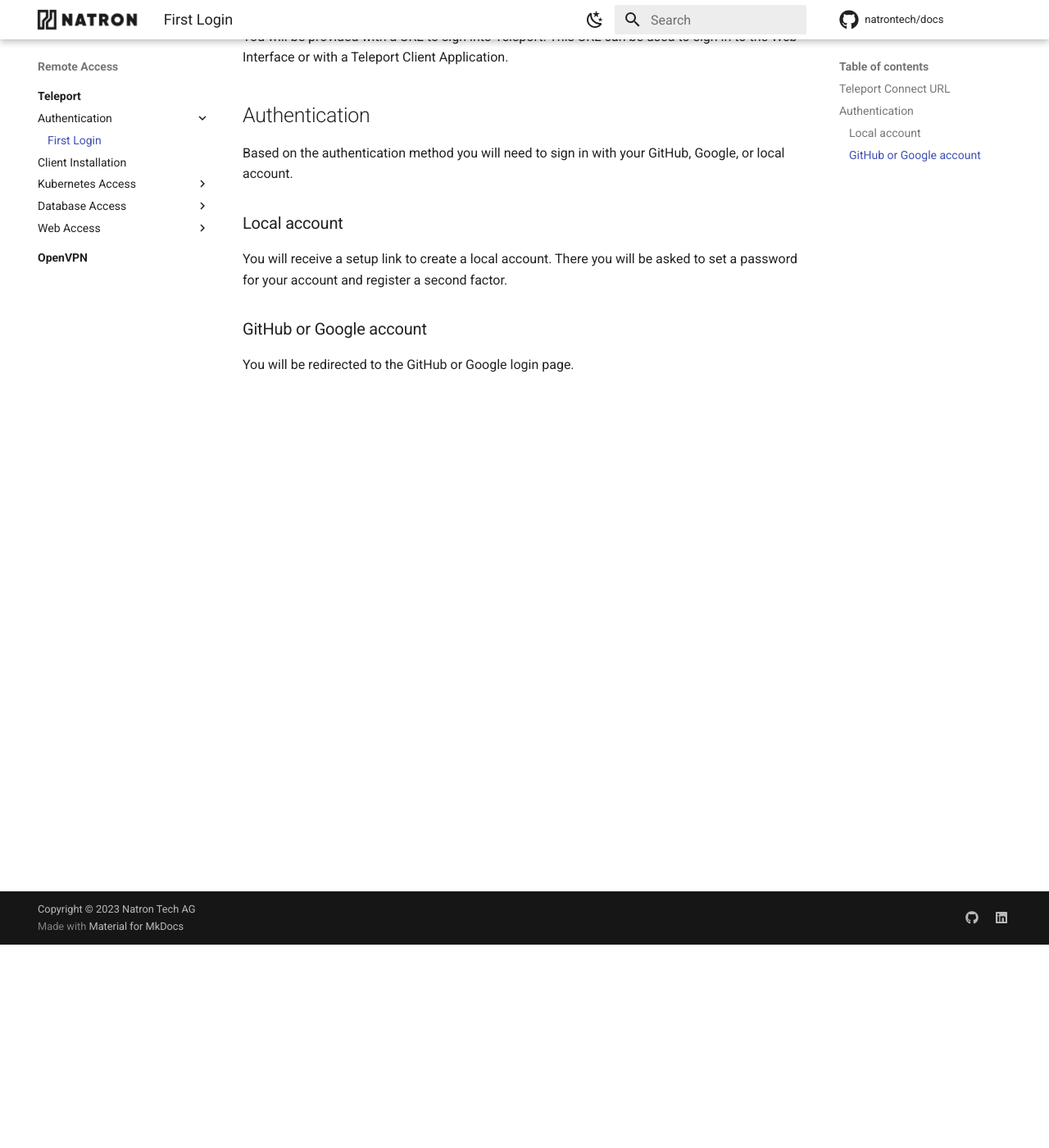
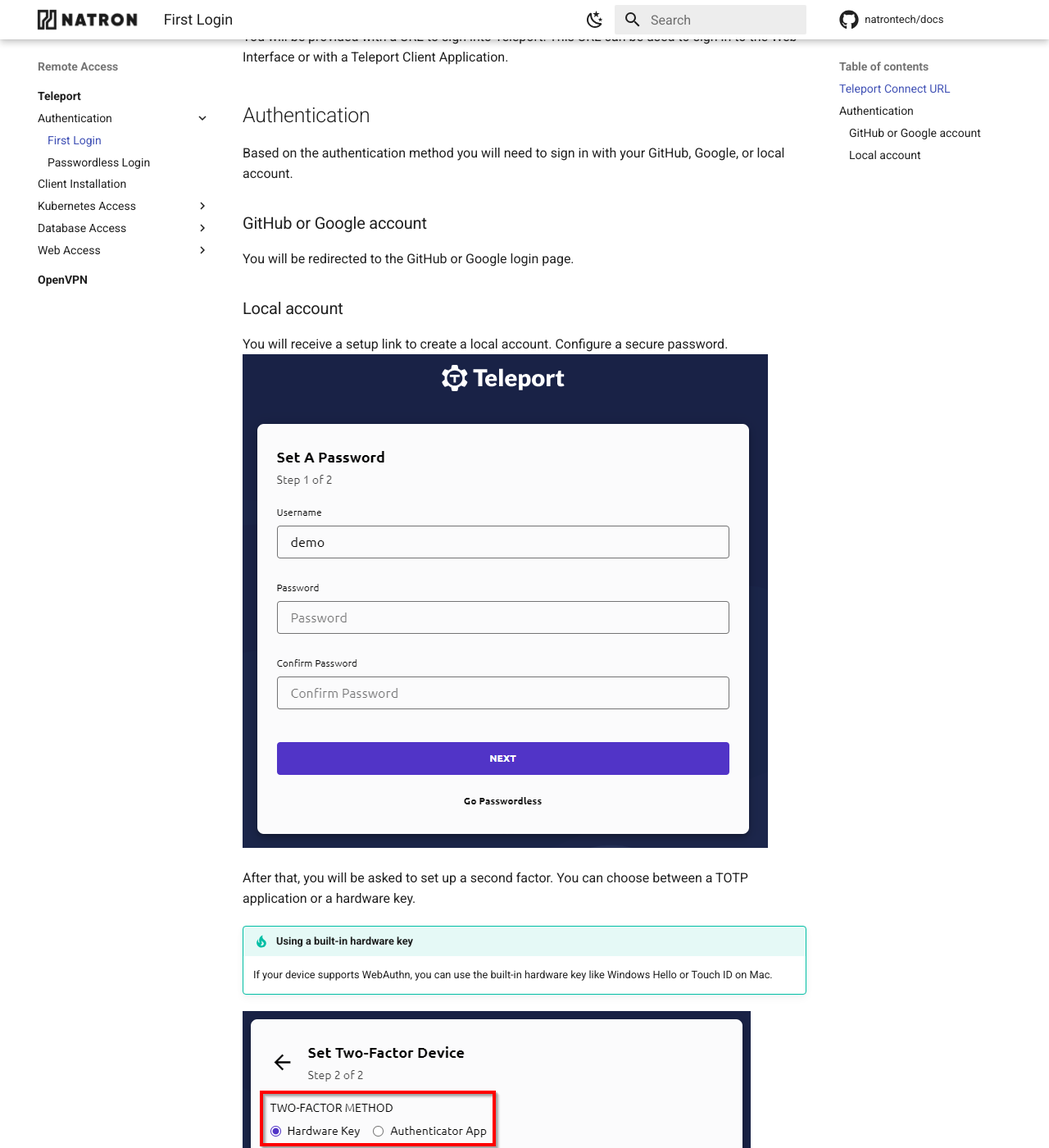
Before and after one commit to natrontech/docs, an MkDocs documentation site: the page built from docs/access/teleport/first-login.md, in a window 1280 px wide and 1400 px high, scrolled down 248 px. Shown: the whole window at 82% size. Built offline with MkDocs 1.6.1 and Material for MkDocs 9.7.7, drawn with Linux system fonts in a browser that asks for light colours; comment, search, counter and statistics services are not loaded.

```diff
--- a/docs/access/teleport/first-login.md
+++ b/docs/access/teleport/first-login.md
@@ -10,9 +10,17 @@ This URL can be used to sign in to the Web Interface or with a Teleport Client A
 
 Based on the authentication method you will need to sign in with your GitHub, Google, or local account.
 
-### Local account
-You will receive a setup link to create a local account.
-There you will be asked to set a password for your account and register a second factor.
-
 ### GitHub or Google account
 You will be redirected to the GitHub or Google login page.
+
+### Local account
+You will receive a setup link to create a local account. Configure a secure password.
+![First Link Image](../../assets/images/teleport_first_link.png)
+
+After that, you will be asked to set up a second factor.
+You can choose between a TOTP application or a hardware key.
+
+!!! tip "Using a built-in hardware key"
+    If your device supports WebAuthn, you can use the built-in hardware key like Windows Hello or Touch ID on Mac.
+
+![First Link Image](../../assets/images/teleport_second_factor.png)
--- a/mkdocs.yaml
+++ b/mkdocs.yaml
@@ -20,6 +20,7 @@ nav:
       - access/teleport/index.md
       - Authentication:
         - First Login: access/teleport/first-login.md
+        - Passwordless Login: access/teleport/passwordless-login.md
       - Client Installation: access/teleport/client-installation.md
       - Kubernetes Access:
         - Connect Client: access/teleport/k8s-client.md
```
Also changed, not shown: docs/access/teleport/client-installation.md (+7 -1 lines), docs/access/teleport/db-pgadmin.md (+5 -0 lines), docs/access/teleport/passwordless-login.md (added, +49 -0 lines), docs/assets/images/teleport_connect_download.png, docs/assets/images/teleport_connect_pgadmin2.png (added), docs/assets/images/teleport_first_link.png (added), docs/assets/images/teleport_passwordless_login.png (added), docs/assets/images/teleport_passwordless_register.png (added), docs/assets/images/teleport_second_factor.png (added), docs/assets/images/teleport_tsh_download.png (added).
